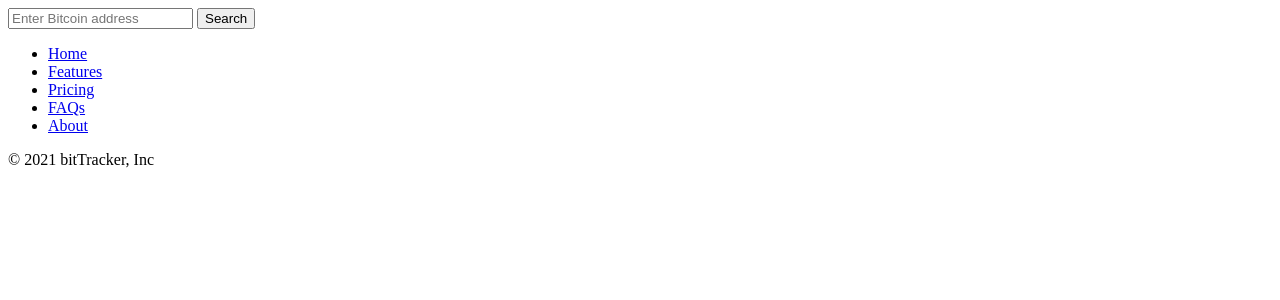
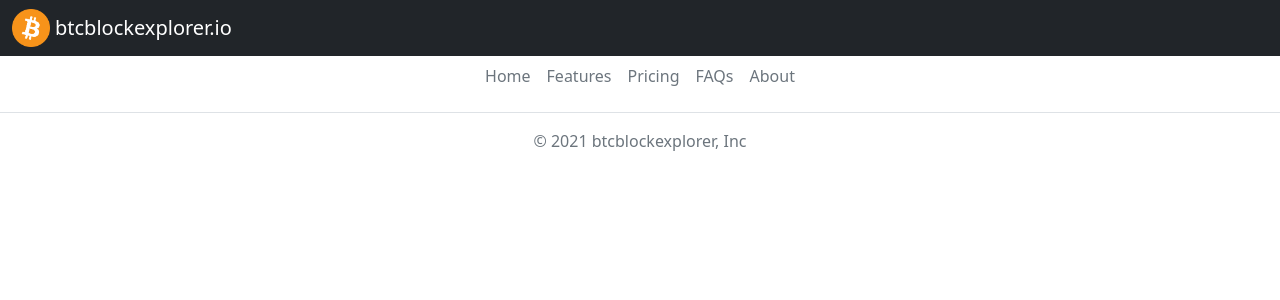
Before and after one commit to rublock/easyexplorer, a Django app: template app/bexp/templates/index.html in a window 1280 px wide. Shown: the top 300 px of the page. Run offline with Django 4.2, Linux system fonts and the light colour scheme; the template is opened without the code that fills it, so the values that code supplies are empty.

Commit message:
fix templates, add logo

```diff
--- a/app/bexp/templates/index.html
+++ b/app/bexp/templates/index.html
@@ -1,3 +1,4 @@
+{% load static %}
 <!DOCTYPE html>
 <html lang="en">
 
@@ -5,29 +6,39 @@
   <meta charset="UTF-8" />
   <meta http-equiv="X-UA-Compatible" content="IE=edge" />
   <meta name="viewport" content="width=device-width, initial-scale=1.0" />
-  <title>bitTracker.io</title>
+  <title>btcblockexplorer.io</title>
+  <link href="https://cdn.jsdelivr.net/npm/bootstrap@5.0.2/dist/css/bootstrap.min.css" rel="stylesheet"
+    integrity="sha384-EVSTQN3/azprG1Anm3QDgpJLIm9Nao0Yz1ztcQTwFspd3yD65VohhpuuCOmLASjC" crossorigin="anonymous">
+  <link rel="stylesheet" href="{% static 'css/styles.css' %}" type="text/css" media="screen">
 </head>
 
 <body>
   <div class="main_page">
+    <!-- HEADER -->
+    <header class="container-fluid p-0" id="header_div">
+      <nav class="navbar navbar-expand-lg navbar-dark bg-dark">
+        <div class="container-fluid">
+          <img class="logo" src="{% static 'img/logo.png' %}" alt="logo">
+          <a class="navbar-brand" href="index.html">btcblockexplorer.io</a>
+          <button class="navbar-toggler" type="button" data-bs-toggle="collapse"
+            data-bs-target="#navbarSupportedContent" aria-controls="navbarSupportedContent" aria-expanded="false"
+            aria-label="Toggle navigation">
+            <span class="navbar-toggler-icon"></span>
+          </button>
+          <div class="collapse navbar-collapse" id="navbarSupportedContent">
+            <ul class="navbar-nav me-auto mb-2 mb-lg-0">
+              <!-- ENTER CODE FOR BUTTONS -->
+            </ul>
 
-    <!-- CONTENT MODULE -->
-    <main class="main_container">
+            <div id="headerSearch">
+              <!-- HEADER SEARCH -->
+            </div>
+          </div>
+        </div>
+      </nav>
+    </header>
 
-        {% block header %}{% endblock header %}
-
-      <!-- DATA -->
-      <div class="container" id="data_container">
-        <span id="address_container_div"></span>
-        <span id="not_found"></span>
-        <span id="tx_container_div"></span>
-      </div>
-
-        {% block search %}
-          {% include 'search.html' %}
-        {% endblock search %}
-
-    </main>
+    {% block main %}{% endblock main %}
 
     <!-- FOOTER -->
     <footer class="footer">
@@ -48,9 +59,13 @@
           <a href="#" class="nav-link px-2 text-muted">About</a>
         </li>
       </ul>
-      <p class="text-center text-muted">© 2021 bitTracker, Inc</p>
+      <p class="text-center text-muted">© 2021 btcblockexplorer, Inc</p>
     </footer>
   </div>
 </body>
 
+<script src="https://cdn.jsdelivr.net/npm/bootstrap@5.0.2/dist/js/bootstrap.bundle.min.js"
+  integrity="sha384-MrcW6ZMFYlzcLA8Nl+NtUVF0sA7MsXsP1UyJoMp4YLEuNSfAP+JcXn/tWtIaxVXM" crossorigin="anonymous"></script>
+<script src="{% static 'js/app.js' %}"></script>
+
 </html>
--- a/app/bexp/templates/search.html
+++ b/app/bexp/templates/search.html
@@ -1,5 +1,6 @@
+{% load static %}
 <!-- SEARCH -->
-<div id="search_field">
+<div id="search_field" class="searchField">
   <div class="container">
     <form class="d-flex" id="form" onsubmit="return false">
       <input class="form-control me-2" type="search" placeholder="Enter Bitcoin address" aria-label="Search"
--- a/app/static/css/styles.css
+++ b/app/static/css/styles.css
@@ -6,6 +6,12 @@
 /* for new containers */
 .set_border {
     border: 1px solid red
+}
+
+.logo {
+    width: 38px;
+    height: 38px;
+    margin-right: 5px;
 }
 
 /* ДАТА ТРАНЗАКЦИИ */
```
Also changed, not shown: app/bexp/templates/address_container.html (added, +7 -0 lines), app/bexp/templates/base.html (+9 -23 lines), app/config/settings.py (+9 -0 lines), app/static/img/logo.png (renamed from app/static/img/bitcoin_logo.png). Lines whose indentation alone changed are shown as unchanged.
